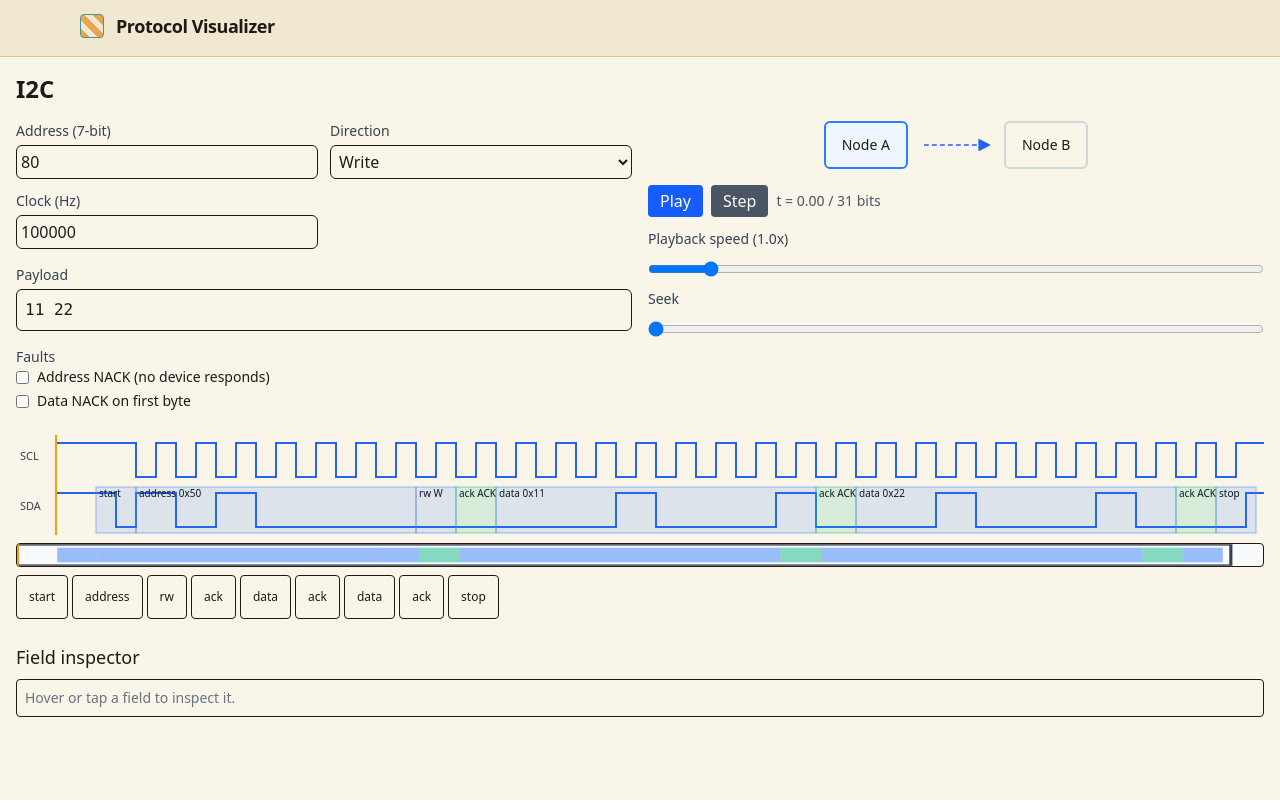
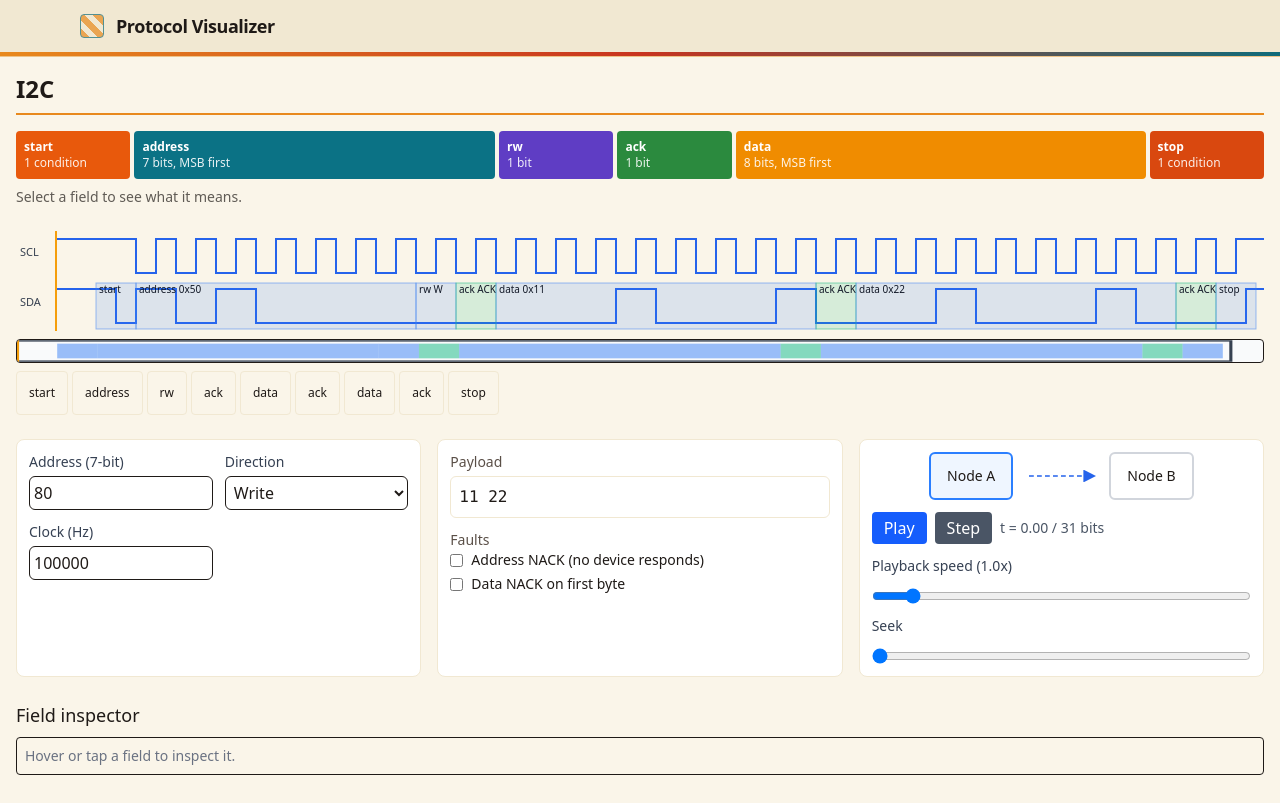
Before and after one commit to is-it-ayush/protocol_visualizer, a React (Vite) app: page /#/protocol/i2c in a window 1280 px wide. Built offline with nearby package versions, Linux system fonts and the light colour scheme.

Commit message:
step 5: Lay out the protocol page with the anatomy strip above the waveform.
implementor: claude:claude-sonnet-5-5

```diff
--- a/src/components/ProtocolView.tsx
+++ b/src/components/ProtocolView.tsx
@@ -9,8 +9,11 @@ import { Waveform } from './Waveform'
 import type { Viewport } from './Waveform'
 import { Minimap } from './Minimap'
 import { NodeDiagram } from './NodeDiagram'
+import { PacketAnatomy } from './PacketAnatomy'
 
 const BITS_PER_SECOND_AT_1X = 4
+
+const PANEL = 'flex flex-col gap-3 rounded-lg border border-ivory-deep bg-white p-3'
 
 function parsePayload(text: string, ascii: boolean): number[] | null {
   if (ascii) return asciiToBytes(text)
@@ -27,6 +30,7 @@ export function ProtocolView({ protocol }: { protocol: Protocol }) {
   const [error, setError] = useState<string | null>(null)
   const [faults, setFaults] = useState<string[]>([])
   const [selected, setSelected] = useState<FieldSpan | null>(null)
+  const [anatomyName, setAnatomyName] = useState<string | null>(null)
   const [viewport, setViewport] = useState<Viewport | undefined>()
 
   const timeline = useMemo(
@@ -73,27 +77,71 @@ export function ProtocolView({ protocol }: { protocol: Protocol }) {
   const toggleFault = (id: string) =>
     setFaults((prev) => (prev.includes(id) ? prev.filter((f) => f !== id) : [...prev, id]))
 
+  const onAnatomySelect = (name: string) => {
+    setAnatomyName(name)
+    const span = timeline.fieldSpans.find((s) => s.name === name)
+    if (!span) return
+    setSelected(span)
+    dispatch({ type: 'seek', t: span.start })
+  }
+
   const atPlayhead =
     timeline.fieldSpans.find((s) => pb.t >= s.start && pb.t < s.end) ?? null
   const shown = selected ?? atPlayhead
 
   return (
     <div className="flex min-w-0 flex-col gap-6">
-      <section className="order-2 flex flex-col gap-4 md:order-none lg:flex-row">
-        <div className="flex flex-1 flex-col gap-4">
+      <section className="flex min-w-0 flex-col gap-2">
+        <PacketAnatomy
+          protocolId={protocol.id}
+          selected={anatomyName ?? shown?.name ?? null}
+          onSelect={onAnatomySelect}
+        />
+      </section>
+      <section className="flex min-w-0 flex-col gap-2">
+        <Waveform timeline={timeline} playhead={pb.t} onViewport={setViewport} />
+        <Minimap
+          timeline={timeline}
+          playhead={pb.t}
+          viewport={viewport}
+          onSeek={(t) => dispatch({ type: 'seek', t })}
+        />
+        <div className="flex flex-wrap gap-1">
+          {timeline.fieldSpans.map((s, i) => (
+            <button
+              key={i}
+              type="button"
+              className="min-h-11 rounded border border-ivory-deep px-3 py-0.5 text-xs hover:bg-saffron-tint"
+              onMouseEnter={() => setSelected(s)}
+              onMouseLeave={() => setSelected(null)}
+              onClick={() => {
+                setSelected(s)
+                setAnatomyName(s.name)
+                dispatch({ type: 'seek', t: s.start })
+              }}
+            >
+              {s.name}
+            </button>
+          ))}
+        </div>
+      </section>
+      <section className="grid grid-cols-1 gap-4 md:grid-cols-2 xl:grid-cols-3">
+        <div className={PANEL}>
           <ConfigPanel
             fields={protocol.configFields}
             config={config}
             onChange={(key, value) => setConfig((prev) => ({ ...prev, [key]: value }))}
           />
+        </div>
+        <div className={PANEL}>
           <div className="flex flex-col gap-1">
-            <label htmlFor="payload" className="text-sm font-medium text-gray-700">
+            <label htmlFor="payload" className="text-sm font-medium text-ink-soft">
               Payload
             </label>
             <input
               id="payload"
               type="text"
-              className="rounded-md border p-2 font-mono"
+              className="rounded-md border border-ivory-deep p-2 font-mono"
               value={text}
               onChange={(e) => onPayload(e.target.value)}
             />
@@ -103,11 +151,11 @@ export function ProtocolView({ protocol }: { protocol: Protocol }) {
                 <span>ASCII input</span>
               </label>
             )}
-            {error && <p className="text-sm text-red-600">{error}</p>}
+            {error && <p className="text-sm text-vermilion">{error}</p>}
           </div>
           {protocol.faults.length > 0 && (
             <fieldset className="flex flex-col gap-1">
-              <legend className="text-sm font-medium text-gray-700">Faults</legend>
+              <legend className="text-sm font-medium text-ink-soft">Faults</legend>
               {protocol.faults.map((fault) => (
                 <label key={fault.id} className="flex items-center gap-2 text-sm">
                   <input
@@ -121,39 +169,13 @@ export function ProtocolView({ protocol }: { protocol: Protocol }) {
             </fieldset>
           )}
         </div>
-        <div className="flex flex-1 flex-col gap-4">
+        <div className={`${PANEL} md:col-span-2 xl:col-span-1`}>
           <NodeDiagram from={shown?.from ?? 'A'} nodes={['Node A', 'Node B']} />
           <PlaybackControls state={pb} dispatch={dispatch} />
         </div>
       </section>
-      <section className="order-1 flex min-w-0 flex-col gap-2 md:order-none">
-        <Waveform timeline={timeline} playhead={pb.t} onViewport={setViewport} />
-        <Minimap
-          timeline={timeline}
-          playhead={pb.t}
-          viewport={viewport}
-          onSeek={(t) => dispatch({ type: 'seek', t })}
-        />
-        <div className="flex flex-wrap gap-1">
-          {timeline.fieldSpans.map((s, i) => (
-            <button
-              key={i}
-              type="button"
-              className="min-h-11 rounded border px-3 py-0.5 text-xs hover:bg-gray-100"
-              onMouseEnter={() => setSelected(s)}
-              onMouseLeave={() => setSelected(null)}
-              onClick={() => {
-                setSelected(s)
-                dispatch({ type: 'seek', t: s.start })
-              }}
-            >
-              {s.name}
-            </button>
-          ))}
-        </div>
-      </section>
-      <section className="order-3 md:order-none">
-        <h2 className="mb-2 text-lg font-medium">Field inspector</h2>
+      <section>
+        <h2 className="mb-2 text-lg font-medium text-ink">Field inspector</h2>
         <FieldInspector span={shown} events={timeline.events} />
       </section>
     </div>
--- a/src/pages/ProtocolPage.tsx
+++ b/src/pages/ProtocolPage.tsx
@@ -11,11 +11,11 @@ export default function ProtocolPage() {
 
   return (
     <div className="p-4">
-      <h1 className="mb-4 text-2xl font-bold">{name}</h1>
+      <h1 className="mb-4 border-b-2 border-saffron pb-2 text-2xl font-bold text-ink">{name}</h1>
       {protocol ? (
         <ProtocolView key={protocol.id} protocol={protocol} />
       ) : (
-        <p className="text-gray-600">Visualization for {name} is coming soon.</p>
+        <p className="text-ink-soft">Visualization for {name} is coming soon.</p>
       )}
     </div>
   )
```
